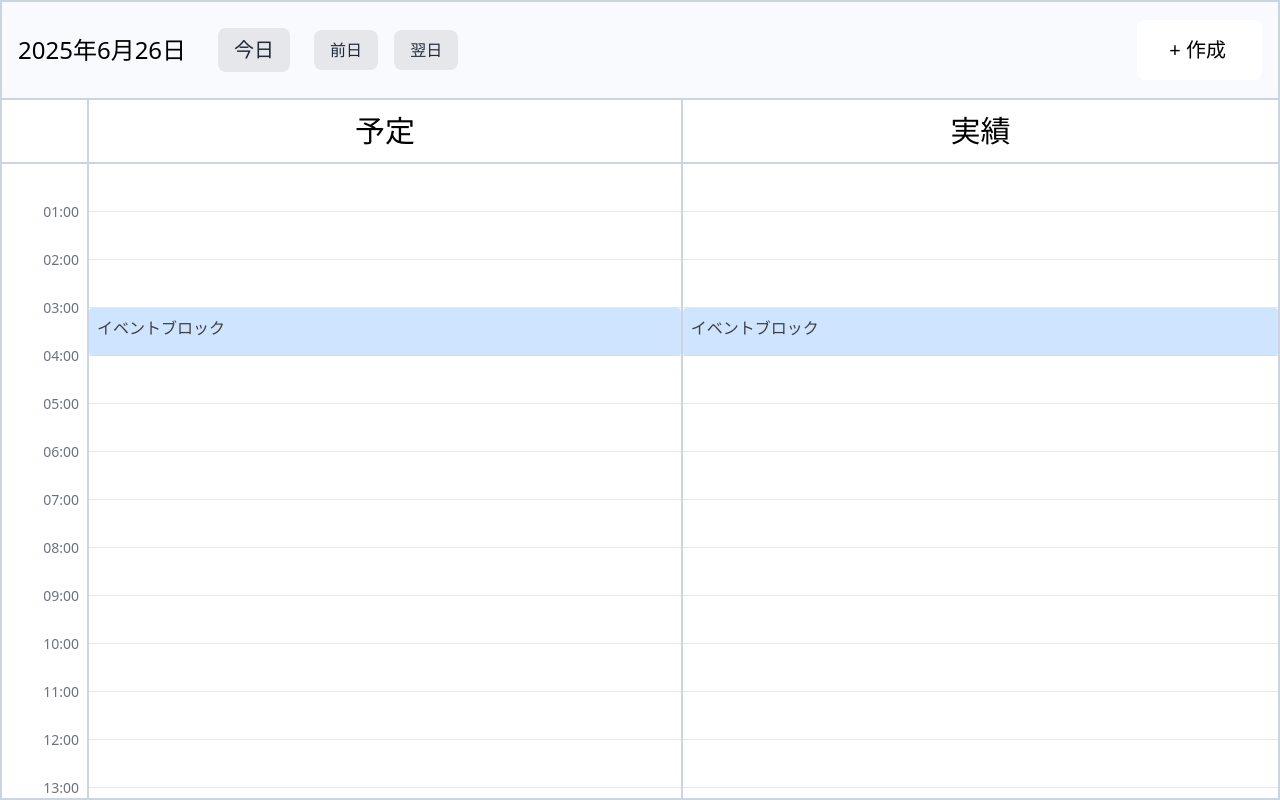
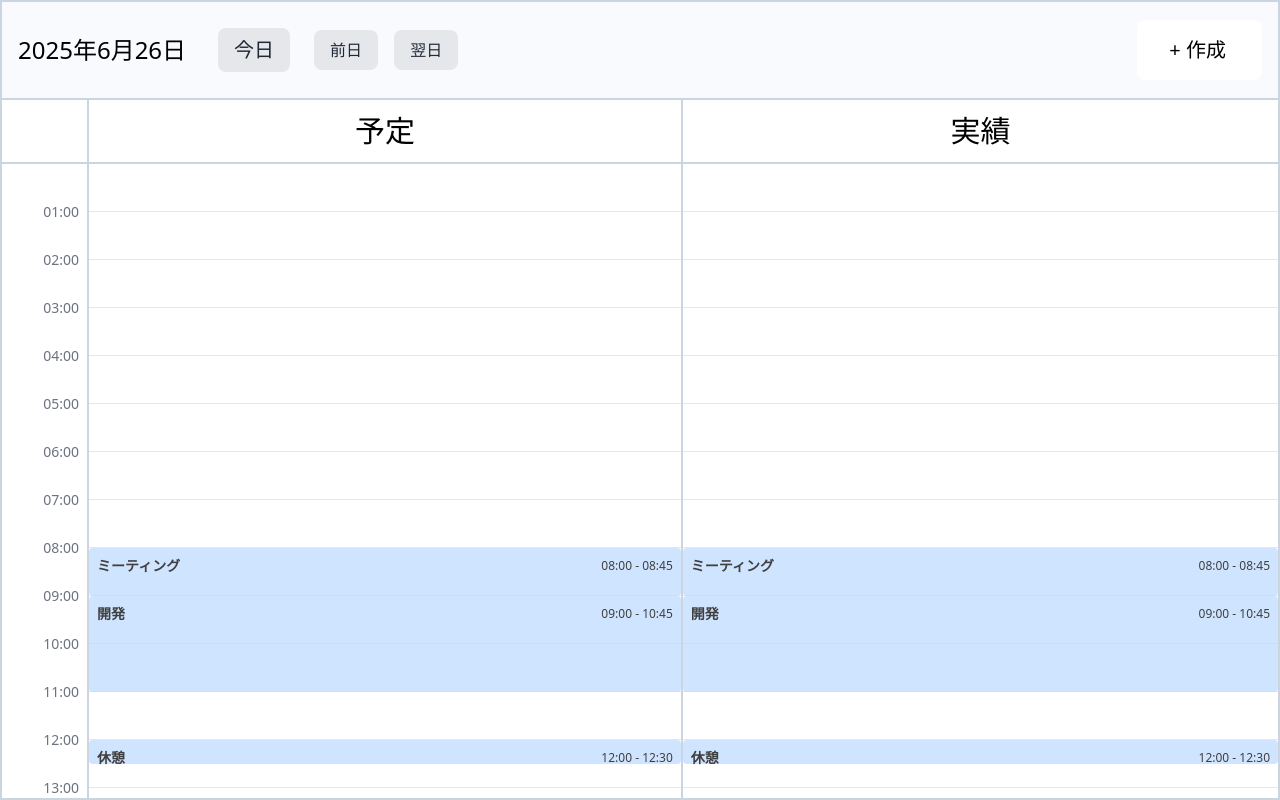
Before and after one commit to barsea/schedpoint, a Vue app in the folder frontend/: page / in a window 1280 px wide. Built offline with nearby package versions, Linux system fonts and the light colour scheme.

Commit message:
イベントブロックにカテゴリと時間を表示、最低30分の高さ、30分単位のブロックとして追記

```diff
--- a/frontend/src/components/EventBlock.vue
+++ b/frontend/src/components/EventBlock.vue
@@ -1,7 +1,25 @@
-<script setup></script>
+<script setup>
+defineProps({
+  categoryName: {
+    type: String,
+    default: '未分類',
+  },
+  time: {
+    type: String,
+    default: '時間未定',
+  },
+})
+</script>
 
 <template>
-  <div class="absolute inset-x-0 bg-blue-200 opacity-75 z-10 p-2 rounded">イベントブロック</div>
+  <div
+    class="absolute inset-x-0 bg-blue-200 opacity-75 z-10 p-2 rounded flex flex-col justify-between"
+  >
+    <div class="flex items-center justify-between">
+      <p class="font-bold text-sm truncate">{{ categoryName }}</p>
+      <p class="text-xs flex-shrink-0 ml-2">{{ time }}</p>
+    </div>
+  </div>
 </template>
 
 <style scoped></style>
--- a/frontend/src/components/ScheduleColumn.vue
+++ b/frontend/src/components/ScheduleColumn.vue
@@ -4,6 +4,81 @@ import EventBlock from './EventBlock.vue'
 defineProps({
   title: String,
 })
+
+// --- イベントのモックデータ ---
+const events = [
+  {
+    id: 1,
+    category: '開発',
+    startTime: new Date('2025-06-26T09:00:00'),
+    endTime: new Date('2025-06-26T10:45:00'),
+  },
+  {
+    id: 2,
+    category: '休憩',
+    startTime: new Date('2025-06-26T12:00:00'),
+    endTime: new Date('2025-06-26T12:30:00'),
+  },
+  {
+    id: 3,
+    category: '学習',
+    startTime: new Date('2025-06-26T14:00:00'),
+    endTime: new Date('2025-06-26T16:00:00'),
+  },
+  {
+    id: 4,
+    category: 'ミーティング',
+    startTime: new Date('2025-06-26T08:00:00'),
+    endTime: new Date('2025-06-26T08:45:00'),
+  },
+  // 最低幅のテスト用データ
+  {
+    id: 5,
+    category: '短い予定',
+    startTime: new Date('2025-06-26T17:00:00'),
+    endTime: new Date('2025-06-26T17:15:00'), // 15分
+  },
+  {
+    id: 6,
+    category: '極短予定',
+    startTime: new Date('2025-06-26T18:00:00'),
+    endTime: new Date('2025-06-26T18:05:00'), // 5分
+  },
+  // 31分以上60分以内のテスト (35分)
+  {
+    id: 7,
+    category: '中時間予定',
+    startTime: new Date('2025-06-26T19:00:00'),
+    endTime: new Date('2025-06-26T19:35:00'),
+  },
+]
+
+// 各時間枠divの高さ (h-12 = 48px)
+const SLOT_HEIGHT = 48
+// h2タグの高さ (h-16 = 64px)
+const HEADER_HEIGHT = 64
+
+// イベントのスタイルを計算する関数
+const getEventStyle = (event) => {
+  // 開始時刻を基準にtopを計算
+  const startHour = event.startTime.getHours()
+  const startMinutes = event.startTime.getMinutes()
+  const totalStartMinutes = startHour * 60 + startMinutes // 00:00からの総分数
+
+  // 終了時刻と開始時刻の差分から高さを計算
+  let durationMinutes = (event.endTime.getTime() - event.startTime.getTime()) / (1000 * 60)
+
+  // ここで最低30分を保証
+  durationMinutes = Math.ceil(Math.max(durationMinutes, 1) / 30) * 30 // 最小値を30分に設定
+
+  const topPosition = HEADER_HEIGHT + (totalStartMinutes / 60) * SLOT_HEIGHT
+  const eventHeight = (durationMinutes / 60) * SLOT_HEIGHT
+
+  return {
+    top: `${topPosition}px`,
+    height: `${eventHeight}px`,
+  }
+}
 </script>
 
 <template>
@@ -12,8 +87,13 @@ defineProps({
       {{ title }}
     </h2>
     <div v-for="n in 24" :key="n" class="h-12 pr-2 border-b border-gray-200"></div>
-
-    <EventBlock :style="{ top: '208px', height: '48px' }" />
+    <EventBlock
+      v-for="event in events"
+      :key="event.id"
+      :category-name="event.category"
+      :time="`${event.startTime.getHours().toString().padStart(2, '0')}:${event.startTime.getMinutes().toString().padStart(2, '0')} - ${event.endTime.getHours().toString().padStart(2, '0')}:${event.endTime.getMinutes().toString().padStart(2, '0')}`"
+      :style="getEventStyle(event)"
+    />
   </div>
 </template>
 
```
